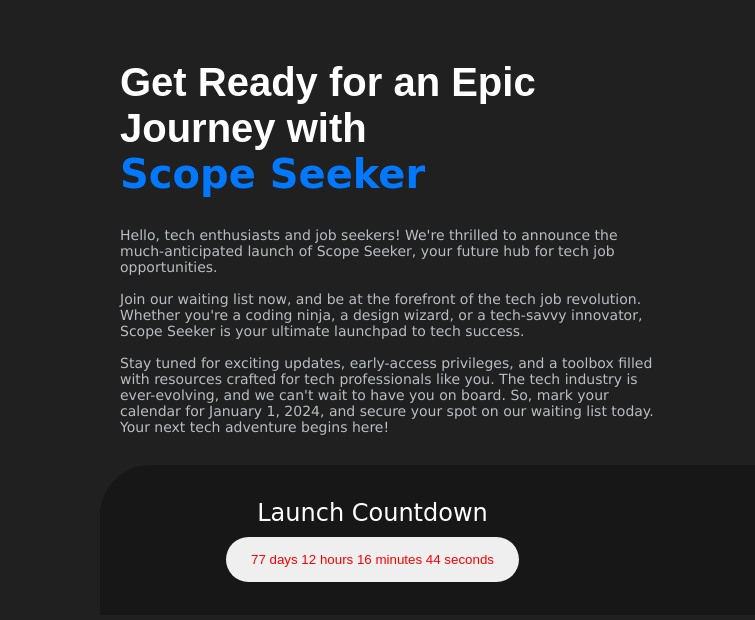
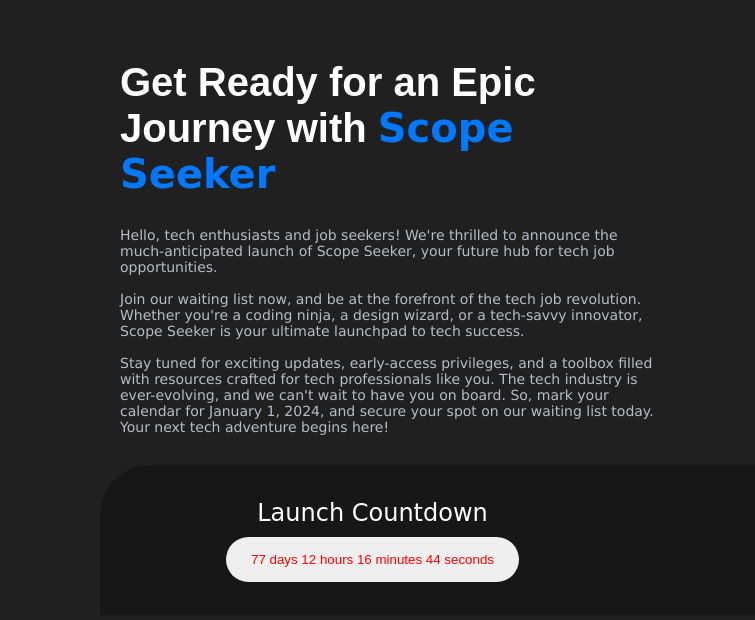
Before and after one commit to lokeshdhakar97/scope-seeker-wlc, a plain HTML site: page index.html in a window 1280 px wide. Shown: the full height of the page, 0-755 px from the left. Drawn offline with Linux system fonts and the light colour scheme; a web font is replaced by a local one.

Commit message:
document name change

```diff
--- a/index.html
+++ b/index.html
@@ -3,7 +3,7 @@
   <head>
     <meta charset="UTF-8" />
     <meta name="viewport" content="width=device-width, initial-scale=1.0" />
-    <title>Document</title>
+    <title>Scope Seeker - Seek The Scope Of Your Potential</title>
     <link rel="stylesheet" href="./style.css" />
     <link rel="preconnect" href="https://fonts.googleapis.com" />
     <link rel="preconnect" href="https://fonts.gstatic.com" crossorigin />
@@ -20,7 +20,7 @@
     <main>
       <div id="hero-sec">
         <div id="cntn">
-          <h1>Get Ready for an Epic Journey with <span> <br>  Scope Seeker</span></h1>
+          <h1>Get Ready for an Epic Journey with <span>Scope Seeker</span></h1>
           <p>
             Hello, tech enthusiasts and job seekers! We're thrilled to announce
             the much-anticipated launch of Scope Seeker, your future hub for
```
